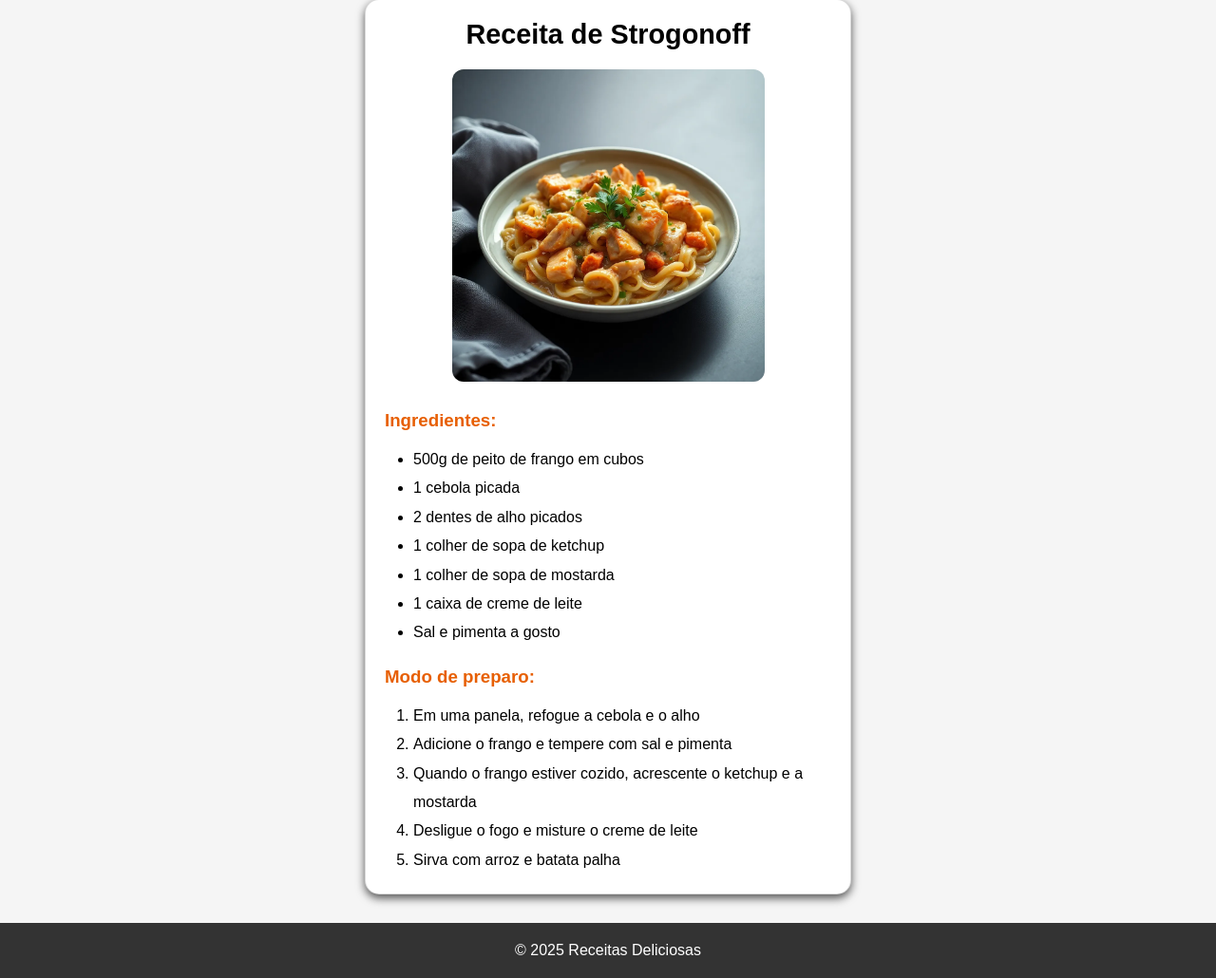
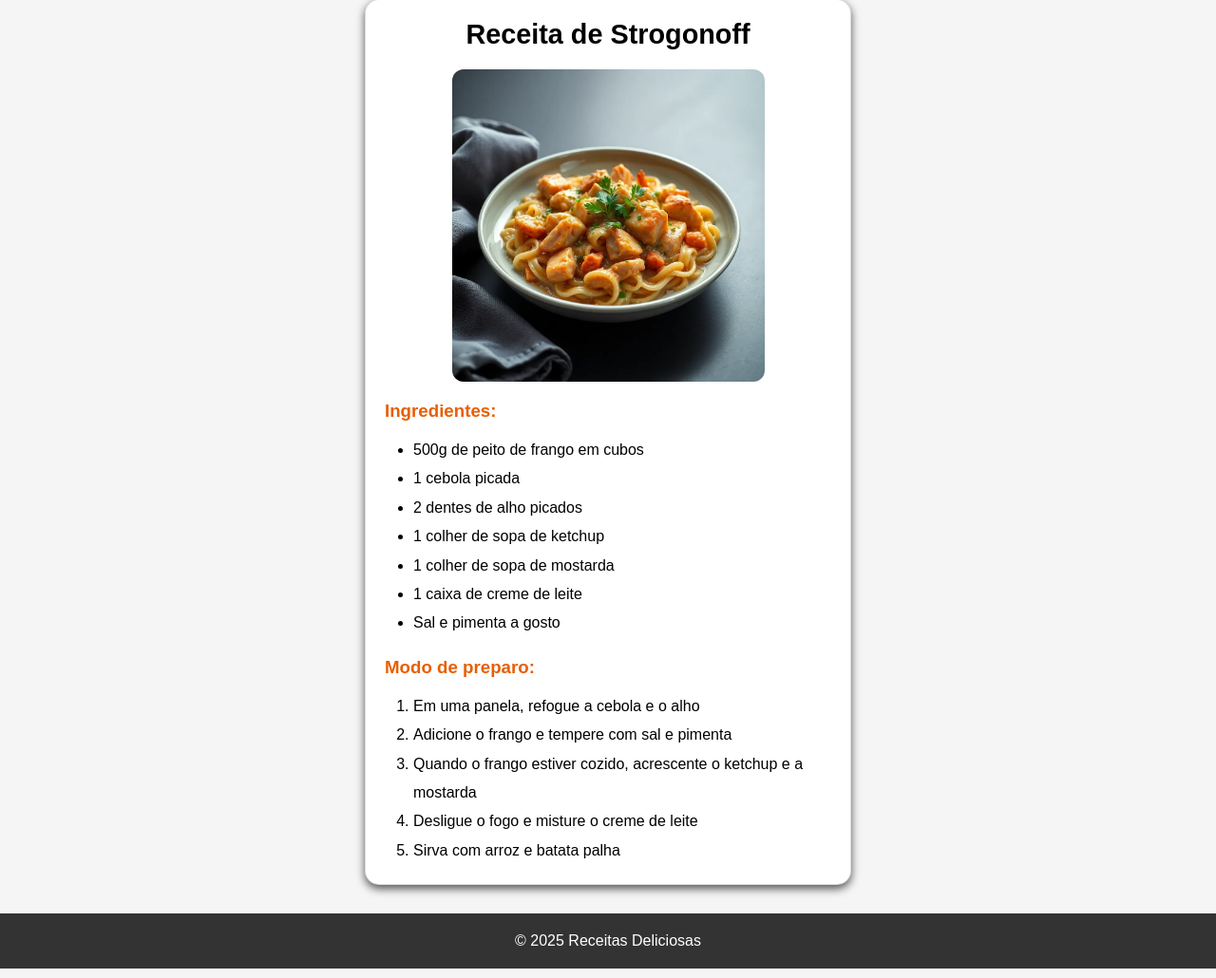
Before and after one commit to CamilaCalve/LogicaProgramacao, a PHP site: page /strogonoff.html in a window 1280 px wide. Shown: the part 302-1332 px from the top of the page at 95% size. Run offline with PHP 8.4, Linux system fonts and the light colour scheme.

Commit message:
Update receita-style.css

```diff
--- a/Módulo 01 HTML CSS/Aula 07/receita-style.css
+++ b/Módulo 01 HTML CSS/Aula 07/receita-style.css
@@ -6,7 +6,6 @@ body {
 
 .receita-detalhe {
     max-width: 40vw;
-    display: grid;
     margin: 30px auto;
     border: 1px solid rgba(0, 0, 0, 0.143);
     padding: 20px;
```
